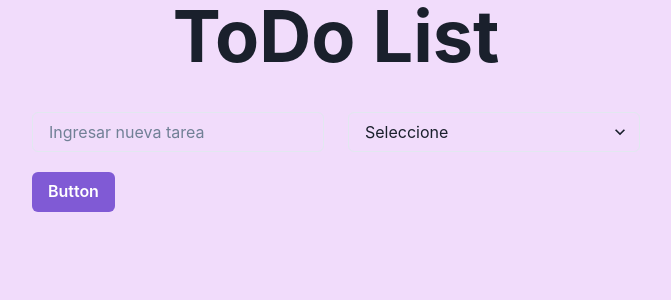
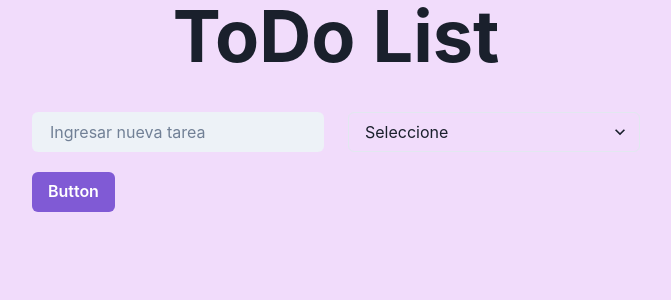
Before and after one commit to Makorii/todo-list, a React (Vite) app: page / in a window 1280 px wide. Shown: the top 300 px of the page, without its empty margins (304-975 px from the left). Built offline with nearby package versions, Linux system fonts and the light colour scheme.

Commit message:
modifico variante de input

```diff
--- a/src/components/NewTask.jsx
+++ b/src/components/NewTask.jsx
@@ -15,7 +15,7 @@ function NewTask({onSubmit}) {
 
   return (
     <Box>
-      <Input placeholder='Ingresar nueva tarea' value={task} onChange={(e) => setTask(e.target.value)}/>
+      <Input placeholder='Ingresar nueva tarea' variant={"filled"} value={task} onChange={(e) => setTask(e.target.value)}/>
       <Button colorScheme='purple' type='submit' onClick={(e) => addTask(e)} my={5}>Button</Button>
     </Box>
   )
```
